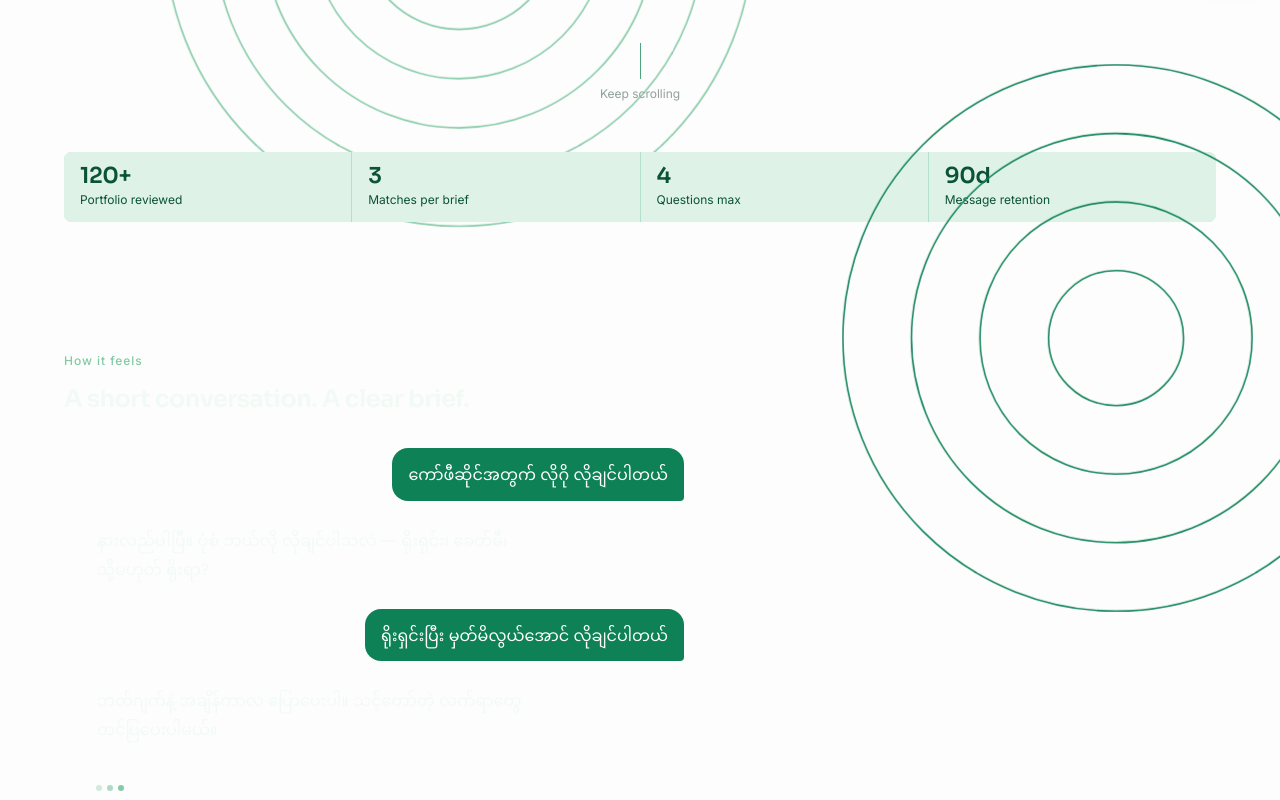
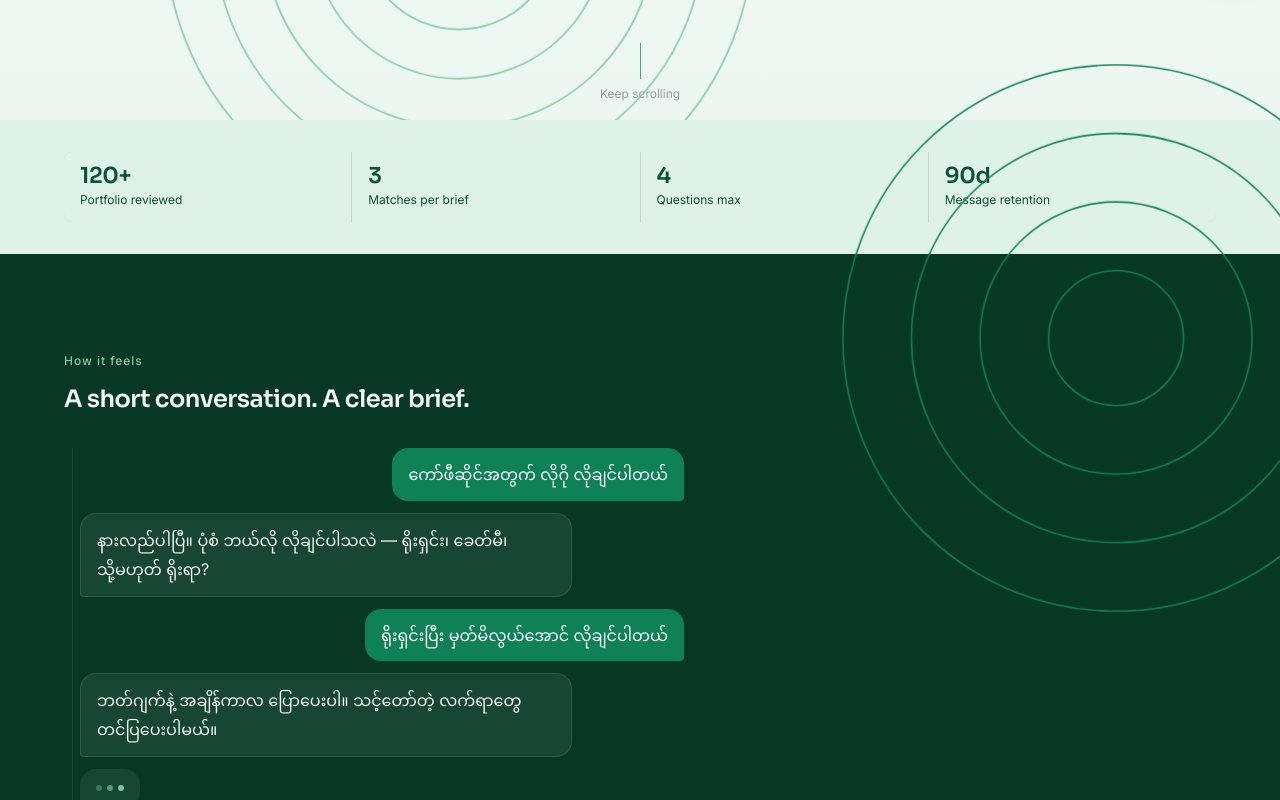
Before and after one commit to Xeloraa/inyalink, a React (Vite) app in the folder apps/web/: page / in a window 1280 px wide. Shown: the part 820-1620 px from the top of the page. Built offline with nearby package versions, Linux system fonts and the light colour scheme; no server answers.

Commit message:
Restore landing dark sections and readable light text.
Fix FullBleed so the jade-900 paint layer sits above AppShell paper, and use explicit CSS-variable colors so light copy stays visible.

Co-authored-by: Cursor <cursoragent@cursor.com>

```diff
--- a/apps/web/src/features/landing/Commitments.tsx
+++ b/apps/web/src/features/landing/Commitments.tsx
@@ -64,7 +64,7 @@ export function Commitments() {
 
   return (
     <FullBleed
-      className="-mb-3xl bg-[var(--jade-950)] md:-mb-4xl"
+      className="-mb-3xl bg-[var(--jade-900)] md:-mb-4xl"
       labelledBy="commit-heading"
       innerClassName="py-4xl md:py-5xl"
     >
@@ -80,13 +80,13 @@ export function Commitments() {
           {COMMITS.map((commit) => (
             <li
               key={commit.key}
-              className="flex items-start gap-md text-body-lg text-jade-50"
+              className="flex items-start gap-md text-body-lg text-[color:var(--jade-50)]"
             >
               <span
                 aria-hidden
                 className={`mt-1 shrink-0 ${
                   commit.amber
-                    ? 'text-amber-500'
+                    ? 'text-[color:var(--amber-500)]'
                     : 'text-[color:var(--jade-300)]'
                 }`}
               >
@@ -102,7 +102,7 @@ export function Commitments() {
             <span className="text-[color:var(--jade-300)]">
               <LogoMark />
             </span>
-            <span className="font-display text-body font-semibold text-jade-50">
+            <span className="font-display text-body font-semibold text-[color:var(--jade-50)]">
               {t('app.name')}
             </span>
           </span>
--- a/apps/web/src/features/landing/DeepStory.tsx
+++ b/apps/web/src/features/landing/DeepStory.tsx
@@ -95,7 +95,7 @@ export function DeepStory({ onStart }: { onStart: () => void }) {
 
   return (
     <FullBleed
-      className="overflow-hidden bg-[var(--jade-950)]"
+      className="overflow-hidden bg-[var(--jade-900)]"
       labelledBy="deep-heading"
       innerClassName="py-4xl md:py-5xl"
     >
@@ -117,7 +117,7 @@ export function DeepStory({ onStart }: { onStart: () => void }) {
           </p>
           <h2
             id="deep-heading"
-            className="text-sect mt-md max-w-brief text-jade-50"
+            className="text-sect mt-md max-w-brief text-[color:var(--jade-50)]"
           >
             {t('landing.previewTitle')}
           </h2>
@@ -151,8 +151,8 @@ export function DeepStory({ onStart }: { onStart: () => void }) {
                 <p
                   className={`px-lg py-md text-body-lg ${
                     message.role === 'user'
-                      ? 'max-w-[78%] rounded-[16px] rounded-br-[4px] bg-jade-600 text-white'
-                      : 'max-w-[86%] rounded-[16px] rounded-bl-[4px] border border-[rgba(255,255,255,0.10)] bg-[rgba(255,255,255,0.07)] text-jade-50'
+                      ? 'max-w-[78%] rounded-[16px] rounded-br-[4px] bg-[var(--jade-600)] text-[color:var(--white)]'
+                      : 'max-w-[86%] rounded-[16px] rounded-bl-[4px] border border-[rgba(255,255,255,0.10)] bg-[rgba(255,255,255,0.07)] text-[color:var(--jade-50)]'
                   }`}
                 >
                   {t(message.key)}
--- a/apps/web/src/features/landing/FullBleed.tsx
+++ b/apps/web/src/features/landing/FullBleed.tsx
@@ -4,6 +4,10 @@ import type { ReactNode } from 'react';
  * Full-bleed background, in-flow content. Content stays inside AppShell's
  * max-width + horizontal padding so it shares the header's left edge.
  * Background paints edge-to-edge via an absolutely positioned layer.
+ *
+ * Important: the paint layer must stay at z-0 (not -z-10). A negative
+ * z-index drops behind AppShell's `bg-paper`, so dark sections go white
+ * and light text becomes invisible.
  */
 export function FullBleed({
   children,
@@ -22,13 +26,13 @@ export function FullBleed({
     <section
       id={id}
       aria-labelledby={labelledBy}
-      className="relative"
+      className="relative isolate"
     >
       <div
         aria-hidden
-        className={`pointer-events-none absolute inset-y-0 left-1/2 -z-10 w-screen max-w-[100vw] -translate-x-1/2 ${className}`}
+        className={`pointer-events-none absolute inset-y-0 left-1/2 z-0 w-screen max-w-[100vw] -translate-x-1/2 ${className}`}
       />
-      <div className={`relative ${innerClassName}`}>{children}</div>
+      <div className={`relative z-[1] ${innerClassName}`}>{children}</div>
     </section>
   );
 }
```
